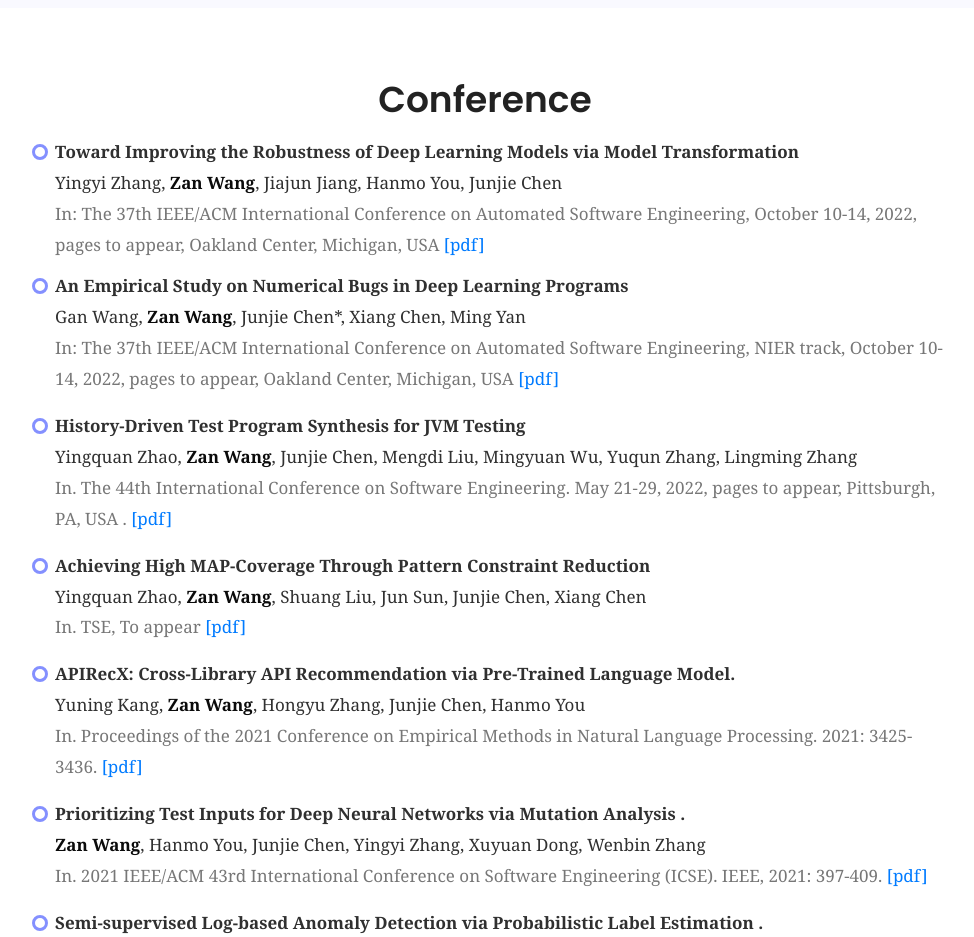
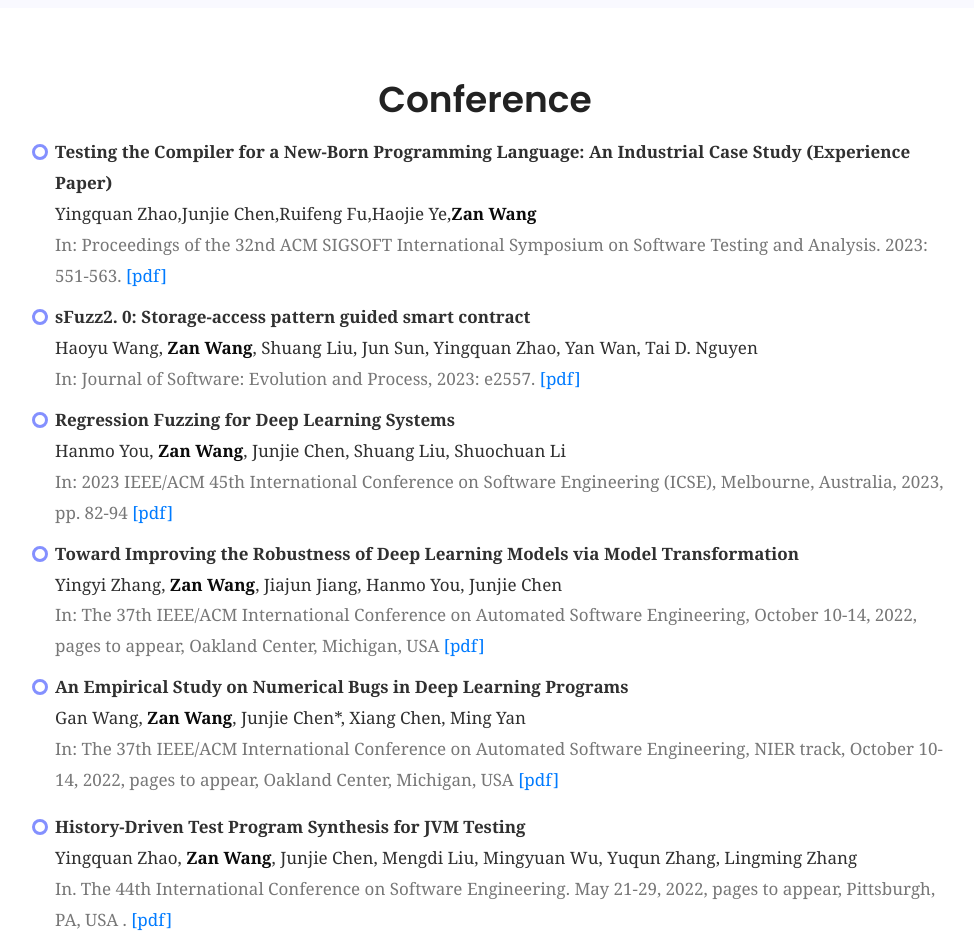
Before and after one commit to tjusail/tjusail.github.io, a plain HTML site: page people/wangzan.html in a window 1280 px wide. Shown: the part 2480-3417 px from the top of the page, without its empty margins (155-1129 px from the left). Drawn offline with Linux system fonts and the light colour scheme.

Commit message:
update zan wang's paper list

```diff
--- a/people/wangzan.html
+++ b/people/wangzan.html
@@ -179,6 +179,53 @@
                     <div>
                         <ul class="unordered-list">
 
+                            <li style="margin-bottom: 10px;"><!----> <b style="color: #303030; font-weight: bold;">Testing
+                                the Compiler for a New-Born Programming Language: An Industrial Case Study (Experience
+                                Paper)</b> <!---->
+                                <!----> <!----> <p
+                                        style="padding-bottom: 0px; margin-bottom: 0px;">
+                                    Yingquan Zhao,Junjie Chen,Ruifeng Fu,Haojie Ye,<b
+                                        style="color: #0b0b0b; font-weight: bold">Zan Wang</b>
+
+                                </p>
+                                <p class="comment" style="color:#777777; padding-bottom: 0px; margin-bottom: 0px;">In:
+                                    Proceedings of the 32nd ACM SIGSOFT International Symposium on Software Testing and
+                                    Analysis. 2023: 551-563.
+                                    <a class="pdf-area"
+                                       href="papers/">[pdf]</a>
+                                </p>
+                            </li>
+
+
+                            <li style="margin-bottom: 10px;"><!----> <b style="color: #303030; font-weight: bold;">sFuzz2.
+                                0: Storage‐access pattern guided smart contract</b> <!---->
+                                <!----> <!----> <p
+                                        style="padding-bottom: 0px; margin-bottom: 0px;">Haoyu Wang, <b
+                                        style="color: #0b0b0b; font-weight: bold">Zan Wang</b>, Shuang Liu, Jun Sun,
+                                    Yingquan Zhao, Yan Wan, Tai D. Nguyen
+
+                                </p>
+                                <p class="comment" style="color:#777777; padding-bottom: 0px; margin-bottom: 0px;">In:
+                                    Journal of Software: Evolution and Process, 2023: e2557.
+                                    <a class="pdf-area"
+                                       href="papers/">[pdf]</a>
+                                </p>
+                            </li>
+
+
+                            <li style="margin-bottom: 10px;"><!----> <b style="color: #303030; font-weight: bold;">Regression
+                                Fuzzing for Deep Learning Systems</b> <!---->
+                                <!----> <!----> <p
+                                        style="padding-bottom: 0px; margin-bottom: 0px;"> Hanmo You, <b
+                                        style="color: #0b0b0b; font-weight: bold">Zan Wang</b>, Junjie Chen, Shuang Liu,
+                                    Shuochuan Li</p>
+                                <p class="comment" style="color:#777777; padding-bottom: 0px; margin-bottom: 0px;">In:
+                                    2023 IEEE/ACM 45th International Conference on Software Engineering (ICSE),
+                                    Melbourne, Australia, 2023, pp. 82-94
+                                    <a class="pdf-area"
+                                       href="papers/Deep Learning Regression Fuzzing.pdf">[pdf]</a>
+                                </p>
+                            </li>
 
                             <li style="margin-bottom: 10px;"><!----> <b style="color: #303030; font-weight: bold;">Toward
                                 Improving the Robustness of Deep Learning Models via Model Transformation</b> <!---->
@@ -379,21 +426,24 @@
                     <div>
                         <ul class="unordered-list">
 
-                            <li style="margin-bottom: 10px;"><!----> <b style="color: #303030; font-weight: bold;">基于数据变异的神经网络测试用例选择方法[J] .</b> <!----> <!----> <!---->
+                            <li style="margin-bottom: 10px;"><!----> <b style="color: #303030; font-weight: bold;">基于数据变异的神经网络测试用例选择方法[J]
+                                .</b> <!----> <!----> <!---->
                                 <p style="padding-bottom: 0px; margin-bottom: 0px;">
                                     曹雪洁,陈俊洁,闫明,尤翰墨,吴卓,<b
-                                    style="color: #0b0b0b; font-weight: bold">王赞</b></p>
+                                        style="color: #0b0b0b; font-weight: bold">王赞</b></p>
                                 <p class="comment" style="color:#777777; padding-bottom: 0px; margin-bottom: 0px;">
                                     In.&nbsp;软件学报 2023
                                     <a class="pdf-area"
-                                            href="papers/基于数据变异的神经网络测试用例选择方法.pdf">[pdf]</a>
+                                       href="papers/基于数据变异的神经网络测试用例选择方法.pdf">[pdf]</a>
                                 </p>
                                 <p><!----></p></li>
 
-                            <li style="margin-bottom: 10px;"><!----> <b style="color: #303030; font-weight: bold;">Stratified random sampling for neural network test input selection[J] .</b> <!----> <!----> <!---->
+                            <li style="margin-bottom: 10px;"><!----> <b style="color: #303030; font-weight: bold;">Stratified
+                                random sampling for neural network test input selection[J] .</b> <!----> <!----> <!---->
                                 <p style="padding-bottom: 0px; margin-bottom: 0px;">
                                     Zhuo Wu, <b
-                                        style="color: #0b0b0b; font-weight: bold">Zan Wang</b>, Junjie Chen, Hanmo You, Ming Yan, Lanjun Wang</p>
+                                        style="color: #0b0b0b; font-weight: bold">Zan Wang</b>, Junjie Chen, Hanmo You,
+                                    Ming Yan, Lanjun Wang</p>
                                 <p class="comment" style="color:#777777; padding-bottom: 0px; margin-bottom: 0px;">
                                     In.&nbsp;Information and Software Technology (IST) 2023
                                     <a class="pdf-area"
@@ -402,9 +452,11 @@
                                 <p><!----></p></li>
 
                             <li style="margin-bottom: 10px;"><!----> <b style="color: #303030; font-weight: bold;">Practical
-                                Accuracy Estimation for Efficient Deep Neural Network Testing[J] .</b> <!----> <!----> <!----> <p
-                                    style="padding-bottom: 0px; margin-bottom: 0px;">Junjie Chen,Zhuo Wu,<b
-                                    style="color: #0b0b0b; font-weight: bold">Zan Wang</b>,Hanmo You,Lingming Zhang,Ming Yan</p>
+                                Accuracy Estimation for Efficient Deep Neural Network Testing[J] .</b> <!----> <!---->
+                                <!----> <p
+                                        style="padding-bottom: 0px; margin-bottom: 0px;">Junjie Chen,Zhuo Wu,<b
+                                        style="color: #0b0b0b; font-weight: bold">Zan Wang</b>,Hanmo You,Lingming
+                                    Zhang,Ming Yan</p>
                                 <p class="comment" style="color:#777777; padding-bottom: 0px; margin-bottom: 0px;">In.&nbsp;ACM
                                     Transactions on Software Engineering and Methodology (TOSEM) 2020, 29(4): 1-35 <a
                                             class="pdf-area"
```
Also changed, not shown: 1 other file.
